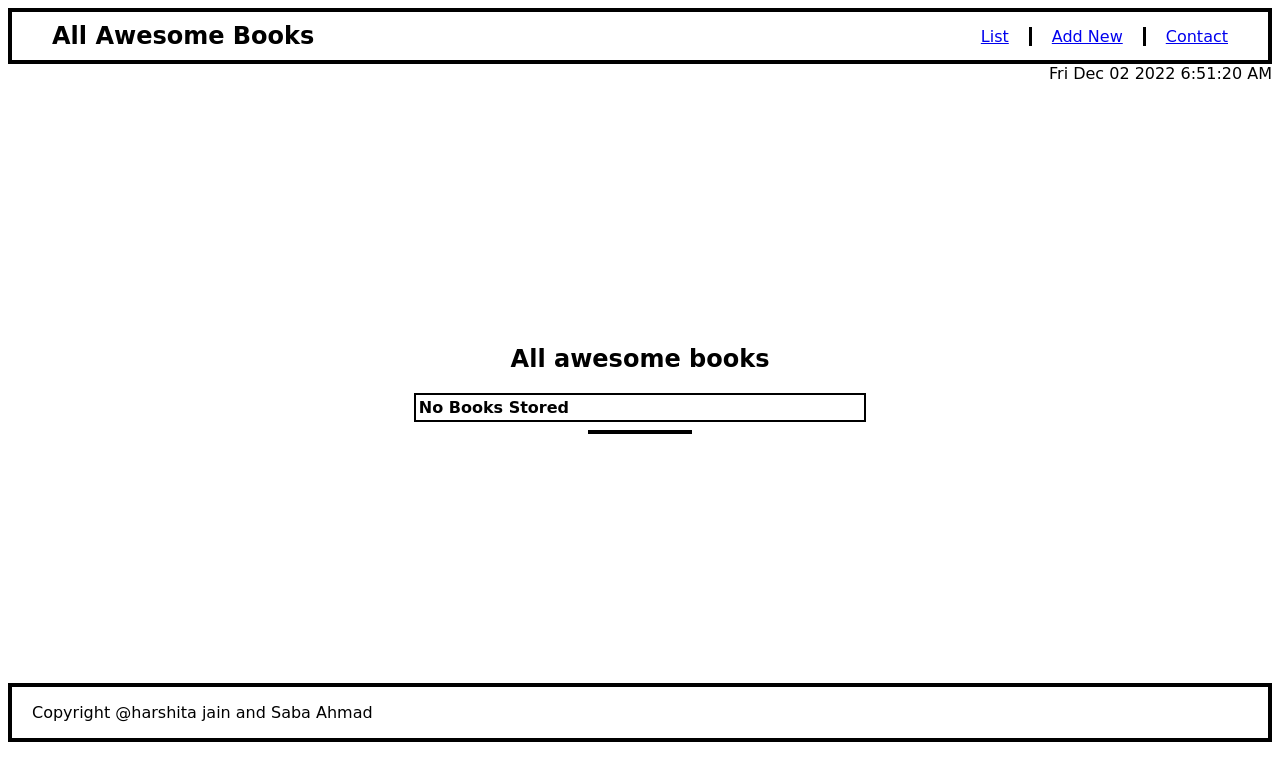
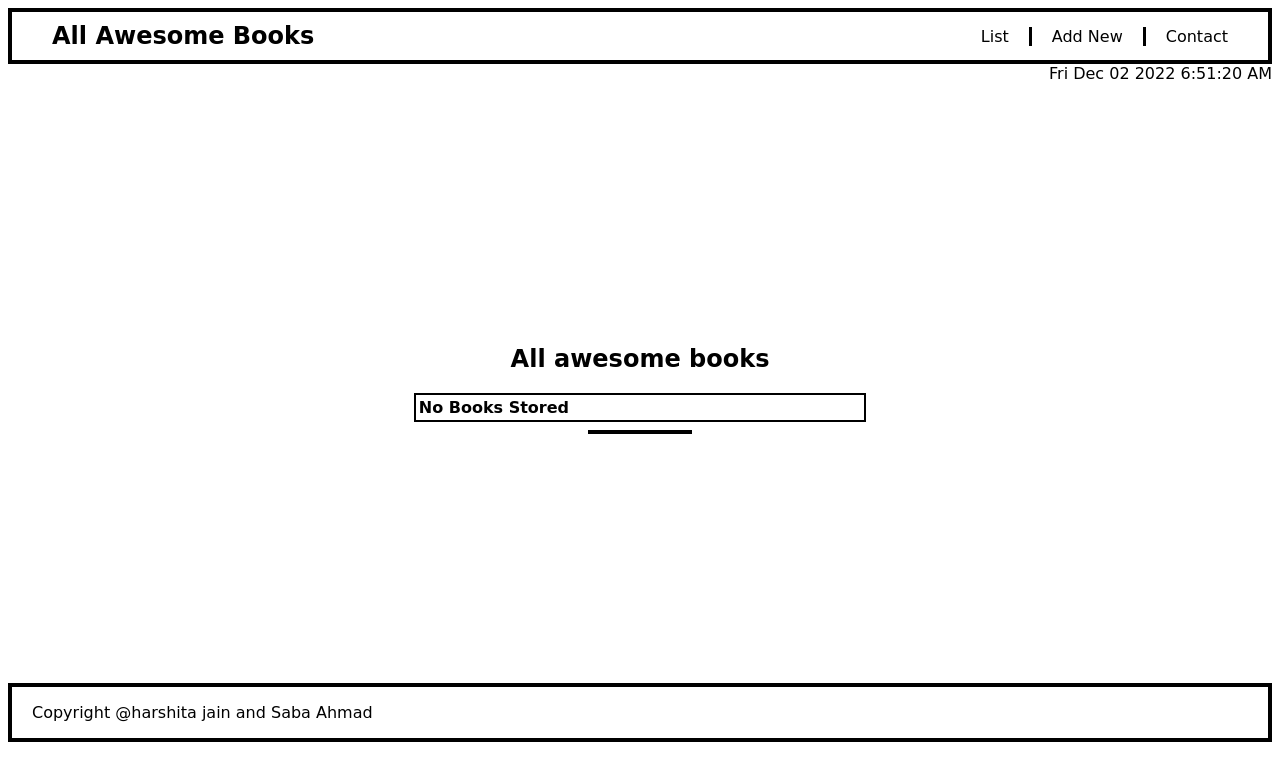
Before and after one commit to harshitajain06/AwesomeBooks, a website: page index.html in a window 1280 px wide. Drawn offline with Linux system fonts and the light colour scheme.

Commit message:
changes in js and css

```diff
--- a/main.js
+++ b/main.js
@@ -12,6 +12,7 @@ menuList.addEventListener('click', () => {
   sectionList.style.display = 'flex';
   newBook.style.display = 'none';
   contact.style.display = 'none';
+  location.reload();         // eslint-disable-line
 });
 menuAdd.addEventListener('click', () => {
   sectionList.style.display = 'none';
@@ -93,6 +94,7 @@ const submit1 = document.querySelector('#submit_button');
 submit1.addEventListener('click', () => {
   show.submit();
   alert('Books Added');      // eslint-disable-line
+
 });
 const removeElements = document.querySelectorAll('.remove');
 removeElements.forEach((el) => {
--- a/style.css
+++ b/style.css
@@ -1,5 +1,14 @@
 body {
   font-family: cursive;
+}
+
+a {
+  text-decoration: none;
+  color: black;
+}
+
+a:active {
+  color: blue;
 }
 
 #submit_button {
```
